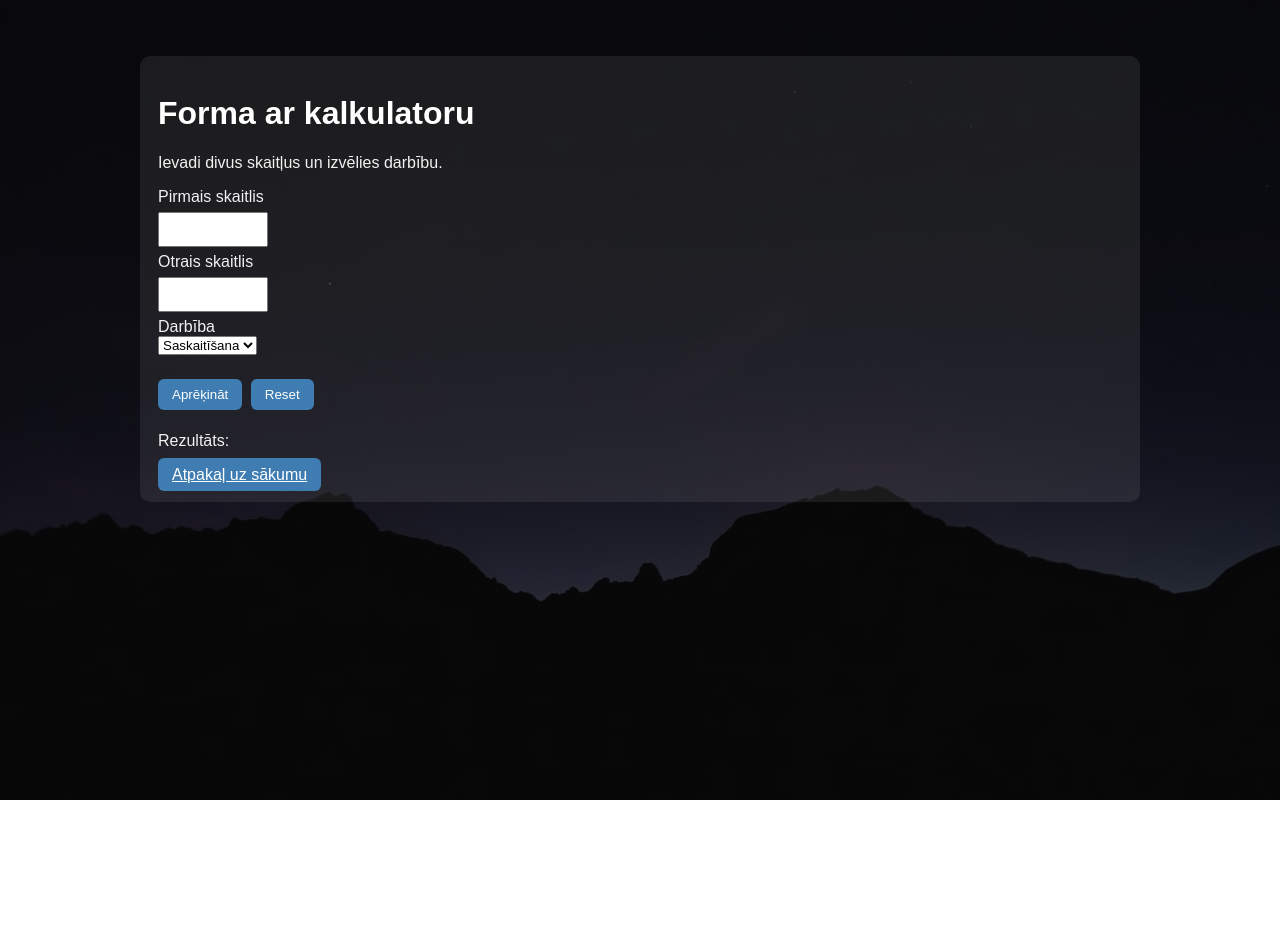
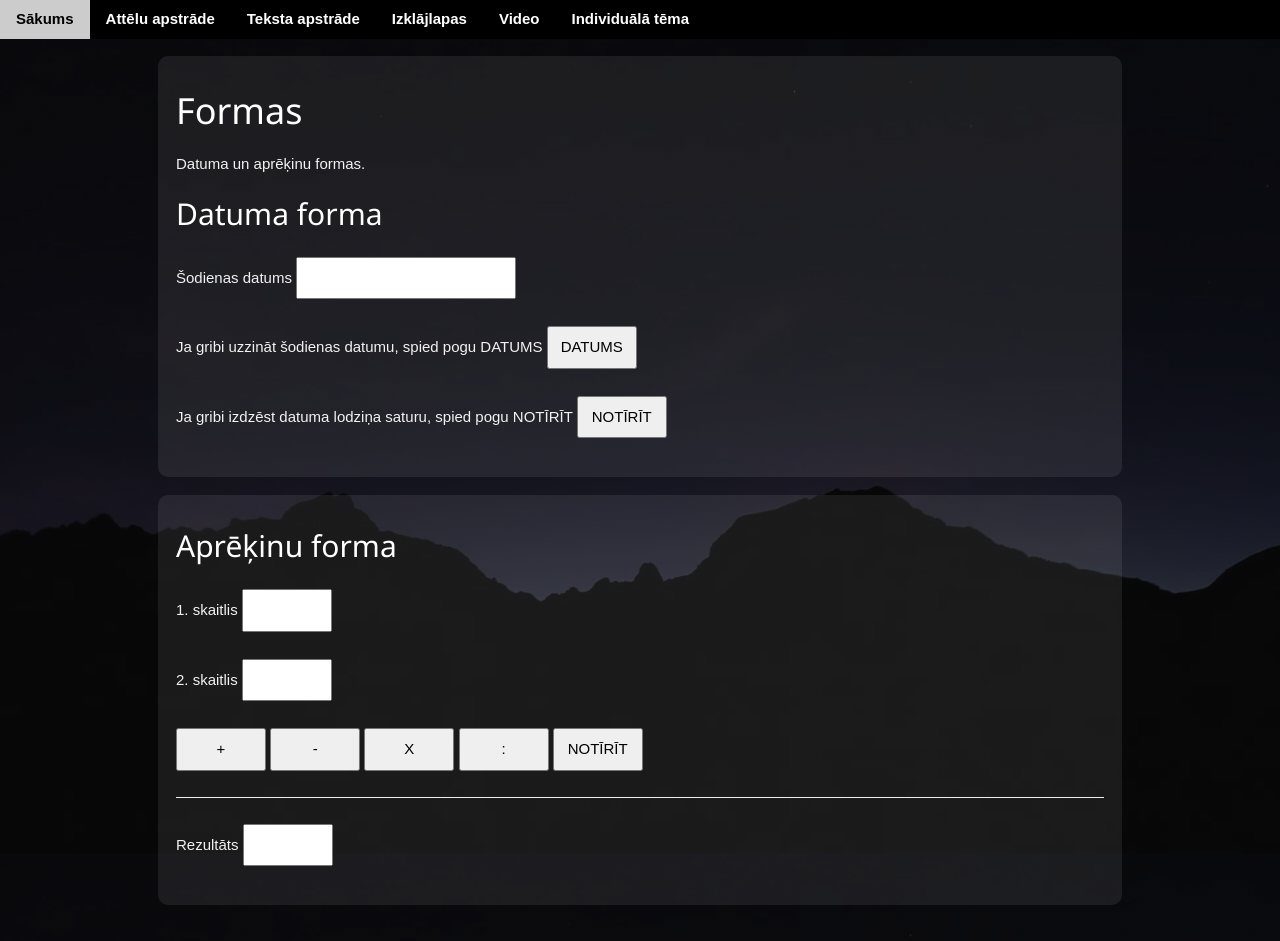
Before and after one commit to gribmuhomorius-lang/portfolio_ivans, a plain HTML site: page forma.html in a window 1280 px wide. Before the commit the page ends 800 px from the top, so only its background shows below. Drawn offline with nearby package versions, Linux system fonts and the light colour scheme.

Commit message:
Update forma.html

```diff
--- a/forma.html
+++ b/forma.html
@@ -3,37 +3,73 @@
 <head>
     <meta charset="UTF-8">
     <meta name="viewport" content="width=device-width, initial-scale=1.0">
-    <title>Forma</title>
+    <title>Formas</title>
+    <link rel="stylesheet" href="https://www.w3schools.com/w3css/4/w3.css">
     <link rel="stylesheet" href="mansStils.css">
-    <script src="js/script.js" defer></script>
 </head>
 <body>
+    <div class="w3-bar w3-black">
+        <a href="index.html" class="w3-bar-item w3-button">Sākums</a>
+
+        <div class="w3-dropdown-hover">
+            <button class="w3-button">Attēlu apstrāde</button>
+            <div class="w3-dropdown-content w3-bar-block w3-card-4">
+                <a href="#rastra" class="w3-bar-item w3-button">Rastra grafika</a>
+                <a href="#vektora" class="w3-bar-item w3-button">Vektorgrafika</a>
+            </div>
+        </div>
+
+        <a href="#teksts" class="w3-bar-item w3-button">Teksta apstrāde</a>
+        <a href="#izklajlapa" class="w3-bar-item w3-button">Izklājlapas</a>
+        <a href="#video" class="w3-bar-item w3-button">Video</a>
+        <a href="otrais.html" class="w3-bar-item w3-button">Individuālā tēma</a>
+    </div>
     <main>
         <div class="karte calc-box">
-            <h1>Forma ar kalkulatoru</h1>
-            <p>Ievadi divus skaitļus un izvēlies darbību.</p>
+            <h1>Formas</h1>
+            <p>Datuma un aprēķinu formas.</p>
 
-            <label>Pirmais skaitlis</label><br>
-            <input type="number" id="sk1"><br>
+            <h2>Datuma forma</h2>
+            <form>
+                <p>
+                    Šodienas datums
+                    <input type="text" name="datums" style="width: 220px;">
+                </p>
+                <p>
+                    Ja gribi uzzināt šodienas datumu, spied pogu DATUMS
+                    <input type="button" value="DATUMS" onclick="datums.value=new Date()">
+                </p>
+                <p>
+                    Ja gribi izdzēst datuma lodziņa saturu, spied pogu NOTĪRĪT
+                    <input type="reset" value="NOTĪRĪT">
+                </p>
+            </form>
+        </div>
 
-            <label>Otrais skaitlis</label><br>
-            <input type="number" id="sk2"><br>
-
-            <label>Darbība</label><br>
-            <select id="darbiba">
-                <option value="+">Saskaitīšana</option>
-                <option value="-">Atņemšana</option>
-                <option value="*">Reizināšana</option>
-                <option value="/">Dalīšana</option>
-            </select>
-            <br><br>
-
-            <button onclick="rekini()">Aprēķināt</button>
-            <button onclick="atiestatitKalkulatoru()">Reset</button>
-
-            <p id="rezultats">Rezultāts: </p>
-
-            <a class="poga" href="index.html">Atpakaļ uz sākumu</a>
+        <div class="karte calc-box">
+            <h2>Aprēķinu forma</h2>
+            <form>
+                <p>
+                    1. skaitlis
+                    <input type="text" name="sk1">
+                </p>
+                <p>
+                    2. skaitlis
+                    <input type="text" name="sk2">
+                </p>
+                <p>
+                    <input type="button" value="+" onclick="rez.value=Number(sk1.value)+Number(sk2.value)">
+                    <input type="button" value="-" onclick="rez.value=Number(sk1.value)-Number(sk2.value)">
+                    <input type="button" value="X" onclick="rez.value=Number(sk1.value)*Number(sk2.value)">
+                    <input type="button" value=":" onclick="rez.value=Number(sk1.value)/Number(sk2.value)">
+                    <input type="reset" value="NOTĪRĪT">
+                </p>
+                <hr>
+                <p>
+                    Rezultāts
+                    <input type="text" name="rez">
+                </p>
+            </form>
         </div>
     </main>
 </body>
```
